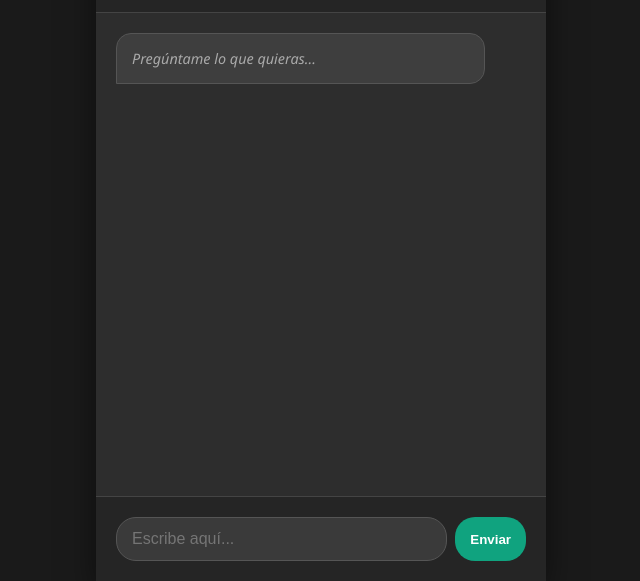
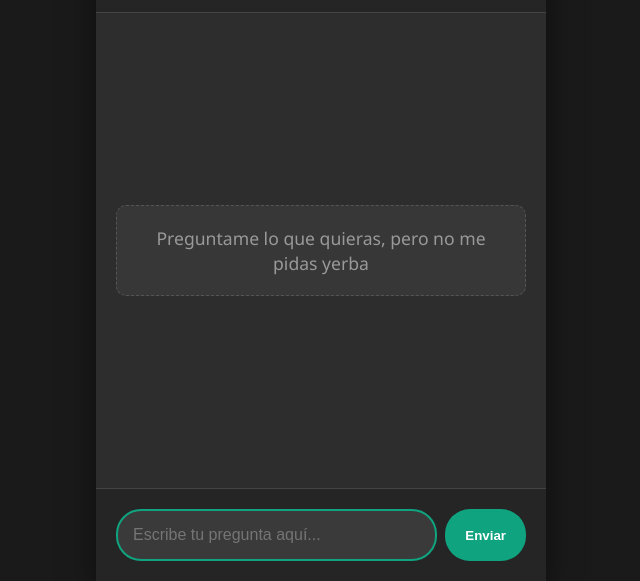
Before and after one commit to fiunne/chavgpt, a plain HTML site: page index.html in a window 1280 px wide. Shown: the part 219-800 px from the top of the page, without its empty margins (319-959 px from the left). Drawn offline with Linux system fonts and the light colour scheme.

Commit message:
Update index.html

```diff
--- a/index.html
+++ b/index.html
@@ -18,7 +18,7 @@
             display: flex;
             justify-content: center;
             align-items: center;
-            height: 100dvh; /* Usa dynamic viewport height para móviles */
+            height: 100dvh;
             width: 100vw;
             overflow: hidden;
         }
@@ -27,7 +27,7 @@
             background-color: #2d2d2d;
             width: 100%;
             max-width: 450px;
-            height: 100%; /* Ocupa todo el alto en móvil */
+            height: 100%;
             display: flex;
             flex-direction: column;
             box-shadow: 0 10px 30px rgba(0,0,0,0.5);
@@ -46,7 +46,7 @@
             width: 140px;
             height: 140px;
             margin: 0 auto 10px auto;
-            border-radius: 15px; /* Cuadrado redondeado para que se lea el texto de la imagen */
+            border-radius: 15px;
             overflow: hidden;
             border: 2px solid #10a37f;
             background-color: white;
@@ -55,49 +55,61 @@
         .logo-image {
             width: 100%;
             height: 100%;
-            object-fit: contain; /* Para que no se corte el texto "ChavGPT Correcto" */
+            object-fit: contain;
         }
 
         h1 { font-size: 1.5rem; color: white; }
         .tagline { font-size: 0.8rem; color: #9ea1a6; }
 
-        /* Área de Chat - Autoajustable */
+        /* Área de Chat */
         .chat-area {
-            flex: 1; /* Esto hace que ocupe TODO el espacio sobrante */
+            flex: 1;
             padding: 20px;
             display: flex;
             flex-direction: column;
-            justify-content: flex-start;
+            justify-content: center; /* Centra el mensaje de bienvenida */
             overflow-y: auto;
         }
 
-        .response-bubble {
-            background-color: #3e3e3e;
-            padding: 15px;
-            border-radius: 15px 15px 15px 0;
-            max-width: 90%;
-            border: 1px solid #555;
-            margin-bottom: 10px;
+        /* Estilo de mensaje de sistema (no parece un botón ni un input) */
+        .system-message {
+            text-align: center;
+            padding: 20px;
+            border: 1px dashed #555;
+            border-radius: 10px;
+            background-color: rgba(255,255,255,0.05);
         }
 
-        #statusText { color: #aaa; font-style: italic; font-size: 0.9rem; }
-        #answerText { color: #10a37f; font-weight: bold; font-size: 1.2rem; display: none; }
+        #statusText {
+            color: #999;
+            font-size: 1.1rem;
+            line-height: 1.4;
+        }
 
-        /* Input - FIJO ABAJO */
+        #answerText {
+            color: #10a37f;
+            font-weight: bold;
+            font-size: 1.8rem;
+            display: none;
+            text-align: center;
+            margin-top: 10px;
+        }
+
+        /* Input FIJO ABAJO */
         .input-area {
             padding: 20px;
             background-color: #252525;
             border-top: 1px solid #444;
             display: flex;
             gap: 8px;
-            flex-shrink: 0; /* Prohibido que desaparezca */
+            flex-shrink: 0;
         }
 
         input[type="text"] {
             flex: 1;
-            padding: 12px 15px;
-            border-radius: 20px;
-            border: 1px solid #555;
+            padding: 15px;
+            border-radius: 25px;
+            border: 2px solid #10a37f; /* Color llamativo para que sepa que AQUÍ se escribe */
             background-color: #3a3a3a;
             color: white;
             font-size: 1rem;
@@ -108,8 +120,8 @@
             background-color: #10a37f;
             color: white;
             border: none;
-            padding: 0 15px;
-            border-radius: 20px;
+            padding: 0 20px;
+            border-radius: 25px;
             cursor: pointer;
             font-weight: bold;
         }
@@ -123,18 +135,18 @@
                 <img src="chavgpt1.jpg" alt="ChavGPT Logo" class="logo-image">
             </div>
             <h1>ChavGPT</h1>
-            <p class="tagline">La IA que siempre tiene razón, pero no yerba.</p>
+            <p class="tagline">Infalible. Indiscutible. Único.</p>
         </div>
 
         <div class="chat-area" id="chatArea">
-            <div class="response-bubble">
-                <p id="statusText">Pregúntame lo que quieras...</p>
+            <div class="system-message">
+                <p id="statusText">Preguntame lo que quieras, pero no me pidas yerba</p>
                 <p id="answerText">Correcto.</p>
             </div>
         </div>
 
         <form class="input-area" id="mainForm">
-            <input type="text" id="userInput" placeholder="Escribe aquí..." required autocomplete="off">
+            <input type="text" id="userInput" placeholder="Escribe tu pregunta aquí..." required autocomplete="off">
             <button type="submit">Enviar</button>
         </form>
     </div>
@@ -147,9 +159,11 @@
 
         form.addEventListener('submit', (e) => {
             e.preventDefault();
+
+            // Animación de carga
             answer.style.display = "none";
             status.style.display = "block";
-            status.innerHTML = "<em>Analizando consulta...</em>";
+            status.innerHTML = "<em>Analizando tu brillante planteo...</em>";
 
             setTimeout(() => {
                 status.style.display = "none";
```
